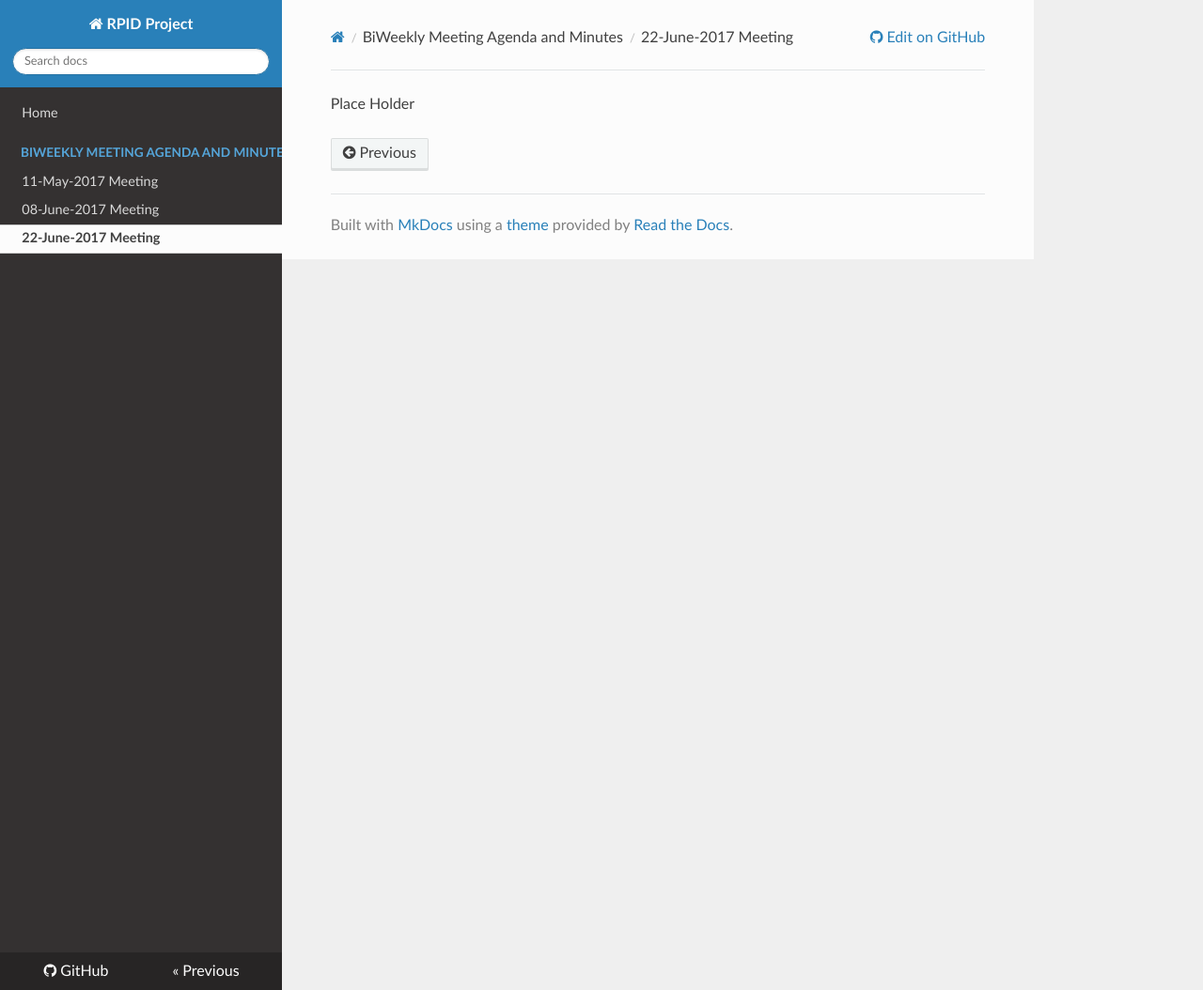
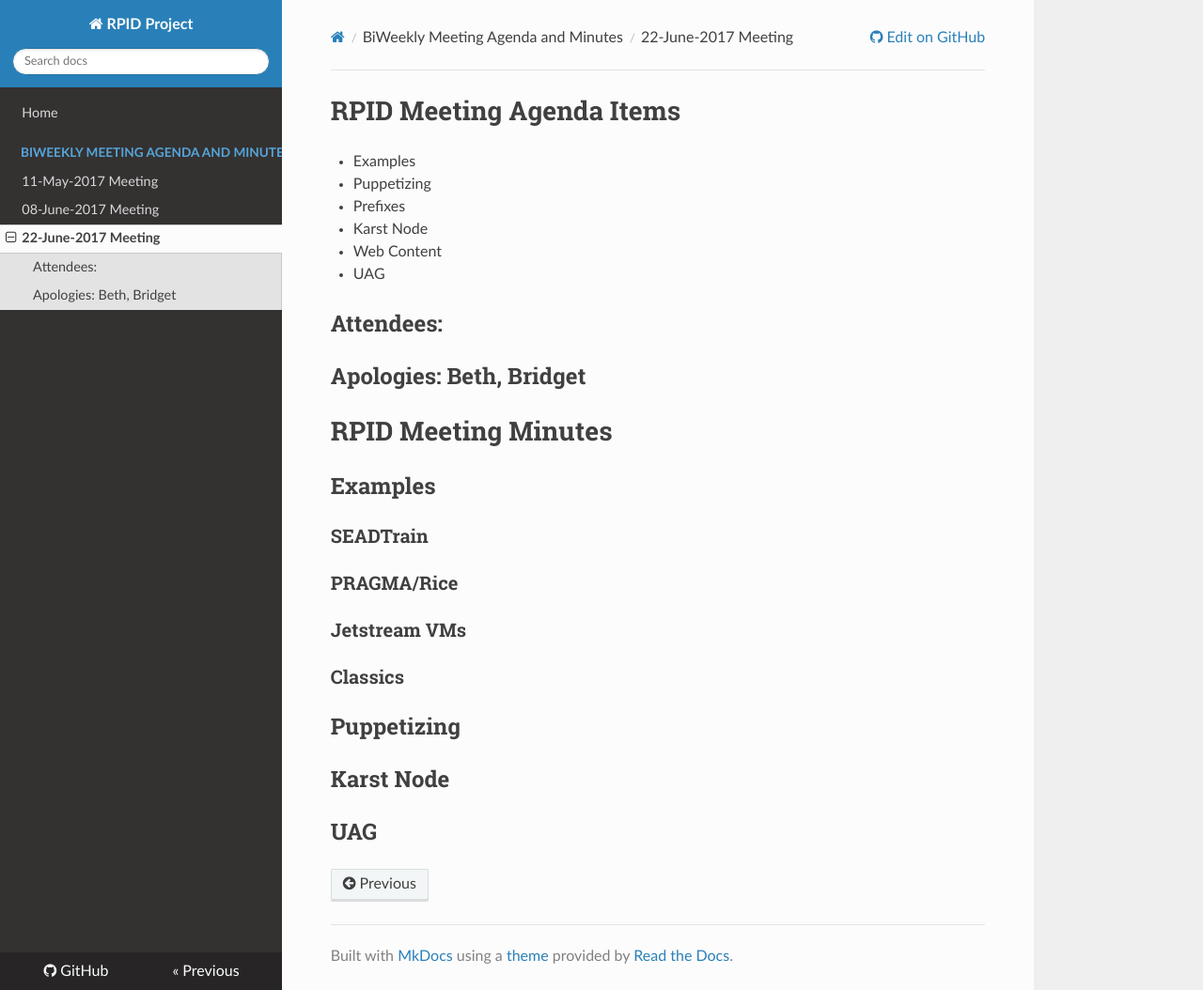
Before and after one commit to rpidproject/rpid, an MkDocs documentation site: the page built from docs/22-June-2017.md, in a window 1280 px wide and 1054 px high. Shown: the whole window at 94% size. Built offline with MkDocs 1.6.1, drawn with Linux system fonts in a browser that asks for light colours; nearby versions of some CDN libraries; old or Windows-style settings are respelled for this version of MkDocs.

Commit message:
Update 22-June-2017.md

```diff
--- a/docs/22-June-2017.md
+++ b/docs/22-June-2017.md
@@ -1 +1,29 @@
-Place Holder
+# RPID Meeting Agenda Items
+
+   * Examples
+   * Puppetizing
+   * Prefixes
+   * Karst Node
+   * Web Content
+   * UAG
+
+## Attendees:
+## Apologies: Beth, Bridget
+
+# RPID Meeting Minutes
+
+## Examples
+
+### SEADTrain
+
+### PRAGMA/Rice
+
+### Jetstream VMs
+
+### Classics
+
+## Puppetizing
+
+## Karst Node
+
+## UAG
```
